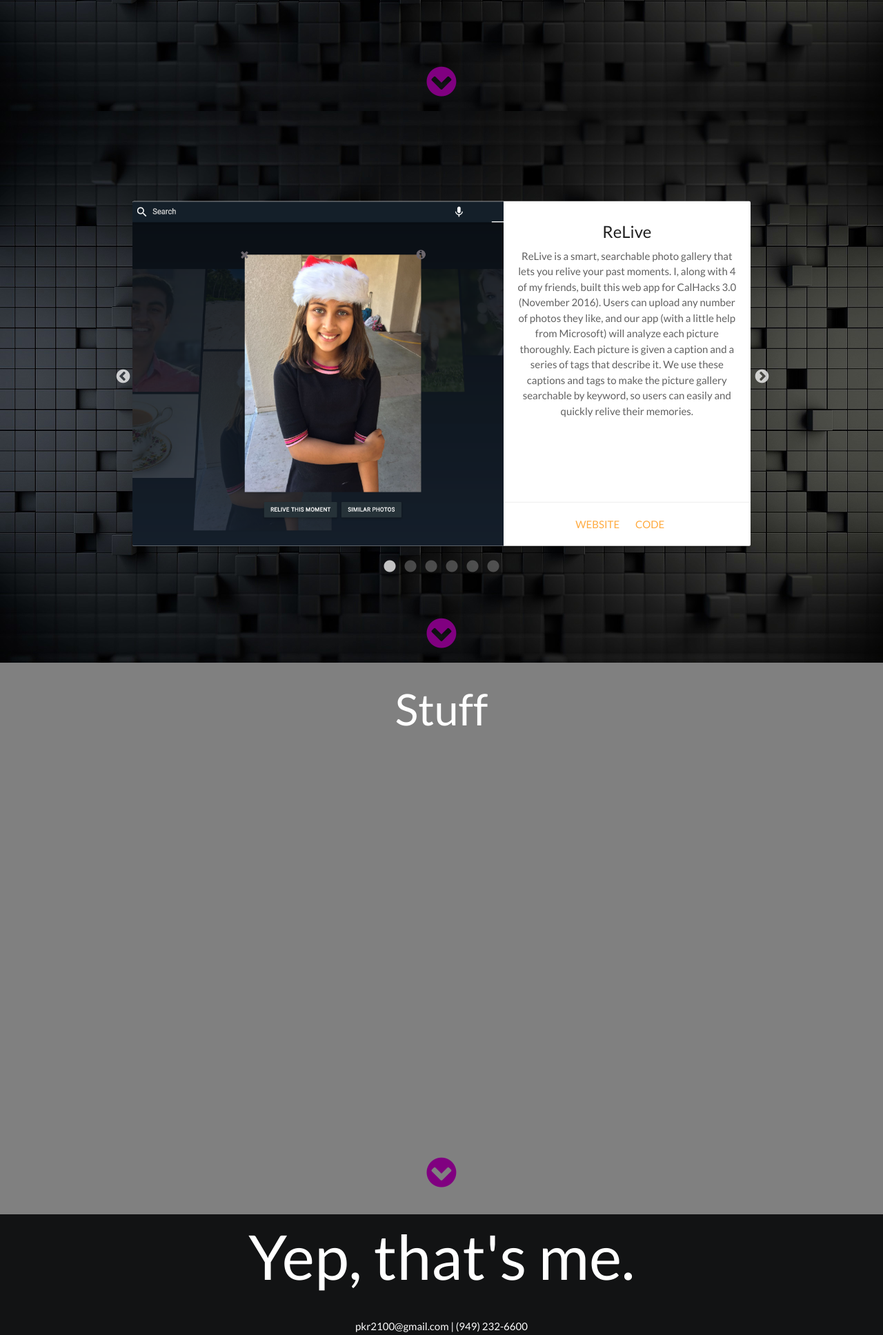
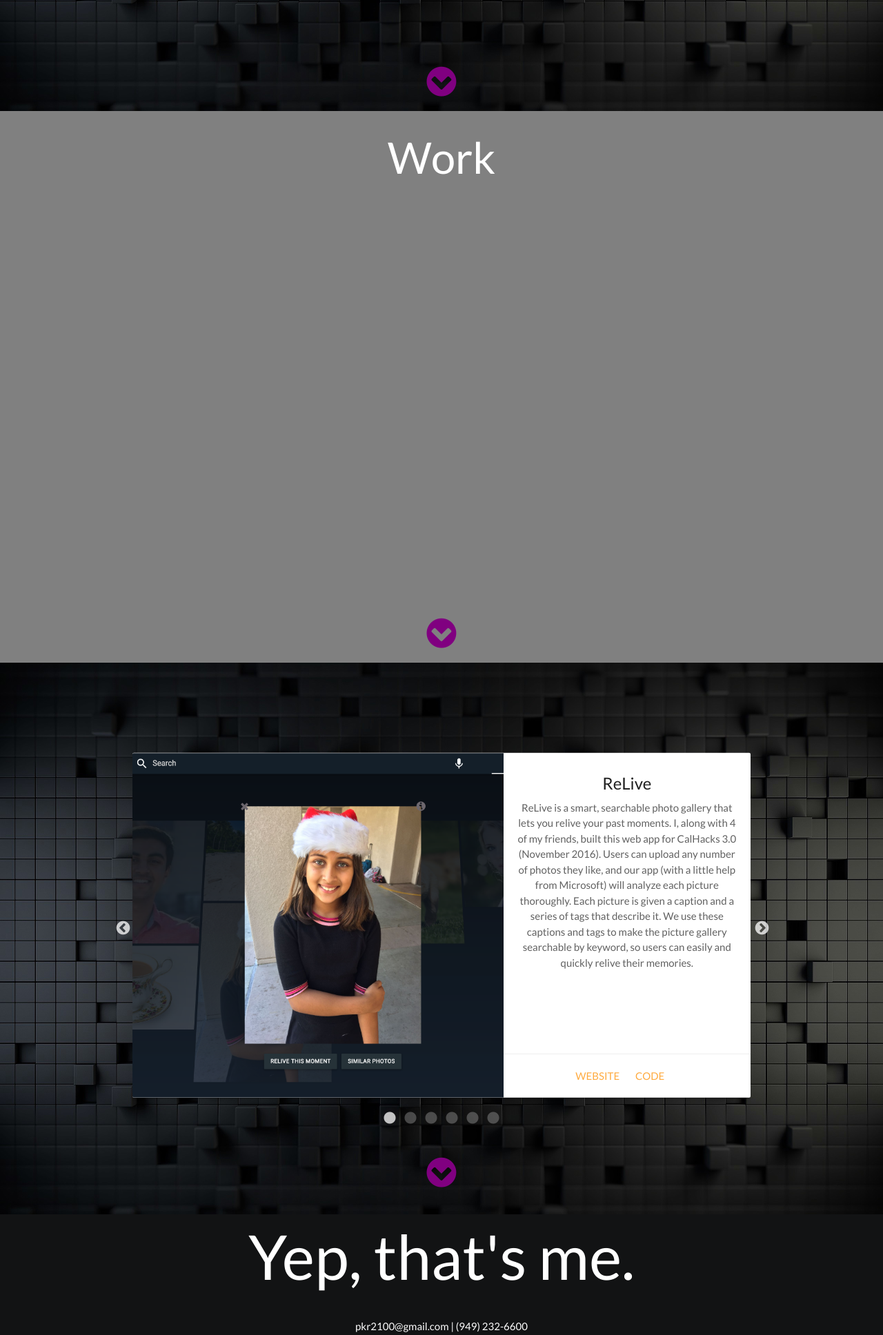
Before and after one commit to PranayJuneCS/Website, a PHP site: page / in a window 1280 px wide. Shown: the part 1439-3375 px from the top of the page at 69% size. Run offline with PHP 8.4, Linux system fonts and the light colour scheme; some libraries are stand-ins or nearby versions.

Commit message:
added a work page, made projects the screen before contact

```diff
--- a/css/projects-page.css
+++ b/css/projects-page.css
@@ -49,10 +49,6 @@
   transform: translateY(-50%);
 }
 
-.feedback-welcome {
-  cursor: pointer;
-}
-
 .project-slide, .card, .card-reveal, .container, .info-cards {
   -webkit-tap-highlight-color: rgba(255, 255, 255, 0);
 }
--- a/index.html
+++ b/index.html
@@ -70,7 +70,7 @@
 
     <div id="page-about" class="full-screen scrollspy">
       <div class="hover-menu"></div>
-      <a href="#page-projects" class="next-arrow tooltipped" data-position="right" data-delay="25" data-tooltip="My Projects">
+      <a href="#page-work" class="next-arrow tooltipped" data-position="right" data-delay="25" data-tooltip="My Work Experience">
         <i class="fa fa-chevron-circle-down"></i>
       </a>
 
@@ -179,9 +179,16 @@
       </div>
     </div>
 
+    <div id="page-work" class="full-screen scrollspy">
+      <h1>Work</h1>
+      <div class="hover-menu"></div>
+      <a href="#page-projects" class="next-arrow tooltipped" data-position="right" data-delay="25" data-tooltip="My Projects">
+        <i class="fa fa-chevron-circle-down"></i>
+      </a>
+    </div>
 
     <div id="page-projects" class="full-screen scrollspy">
-      <a href="#page-stuff" class="next-arrow tooltipped" data-position="right" data-delay="25" data-tooltip="My Stuff">
+      <a class="go-to-contact tooltipped" data-position="right" data-delay="25" data-tooltip="Contact Info">
         <i class="fa fa-chevron-circle-down"></i>
       </a>
       <div class="hover-menu"></div>
@@ -401,7 +408,7 @@
               <div class="card-stacked">
                 <div class="card-content">
                   <span class="card-title grey-text text-darken-4">Personal Website</span>
-                  <p class="grey-text text-darken-2">Hello! My name is... Okay I'm kidding. I created this website in December 2016 with the hopes of getting my name out there and improving my web development skills. You may have noticed that I chose an unconventional, magazine-like design, and that was intentional. Every scroll of the screen or swipe of the finger is a turn of a page in the magazine. Thanks for visiting, and <a class="feedback-welcome">any feedback is welcome!</a></p>
+                  <p class="grey-text text-darken-2">Hello! My name is... Okay I'm kidding. I created this website in December 2016 with the hopes of getting my name out there and improving my web development skills. You may have noticed that I chose an unconventional, magazine-like design, and that was intentional. Every scroll of the screen or swipe of the finger is a turn of a page in the magazine. Thanks for visiting, and any feedback is welcome!</p>
                 </div>
                 <div class="card-action">
                   <a target="_blank" href="http://github.com/PranayJuneCS/Website">Code</a>
@@ -420,7 +427,7 @@
               </div>
               <div class="card-reveal">
                 <span class="card-title grey-text text-darken-4">Personal Website<i class="material-icons right">close</i></span>
-                <p class="grey-text text-darken-2">Hello! My name is... Okay I'm kidding. I created this website in December 2016 with the hopes of getting my name out there and improving my web development skills. You may have noticed that I chose an unconventional, magazine-like design, and that was intentional. Every scroll of the screen or swipe of the finger is a turn of a page in the magazine. Thanks for visiting, and <a class="feedback-welcome">any feedback is welcome!</a></p>
+                <p class="grey-text text-darken-2">Hello! My name is... Okay I'm kidding. I created this website in December 2016 with the hopes of getting my name out there and improving my web development skills. You may have noticed that I chose an unconventional, magazine-like design, and that was intentional. Every scroll of the screen or swipe of the finger is a turn of a page in the magazine. Thanks for visiting, and any feedback is welcome!</p>
               </div>
             </div>
           </div>
@@ -430,14 +437,6 @@
 
     </div>
 
-
-    <div id="page-stuff" class="full-screen scrollspy">
-      <h1>Stuff</h1>
-      <a href="" class="go-to-contact tooltipped" data-position="right" data-delay="25" data-tooltip="Contact Info">
-        <i class="fa fa-chevron-circle-down"></i>
-      </a>
-      <div class="hover-menu"></div>
-    </div>
     <div id="page-contact" class="full-screen">
       <h1 id="yep">Yep, that's me.</h1>
       <p>pkr2100@gmail.com | (949) 232-6600</p>
@@ -474,8 +473,8 @@
         <a href="javascript:void(0)" class="closebtn">&times;</a>
         <a class="sidebar-link" href="#page-home">HOME</a>
         <a class="sidebar-link" href="#page-about">ABOUT</a>
+        <a class="sidebar-link" href="#page-work">WORK</a>
         <a class="sidebar-link" href="#page-projects">PROJECTS</a>
-        <a class="sidebar-link" href="#page-stuff">STUFF</a>
       </div>
       <div id="sidebar-info">
         <div id="connect-links">
--- a/scripts/index.js
+++ b/scripts/index.js
@@ -95,10 +95,10 @@ $(function() {
       case "ABOUT":
         index = 1;
         break;
-      case "PROJECTS":
+      case "WORK":
         index = 2;
         break;
-      case "STUFF":
+      case "PROJECTS":
         index = 3;
         break;
       default:
@@ -159,12 +159,6 @@ $(function() {
     e.preventDefault();
     $.scrollTo($("#page-contact"), 600);
     index += 1;
-  });
-
-  $(".feedback-welcome").click(function(e) {
-    e.preventDefault();
-    $.scrollTo($("#page-contact"), 600);
-    index += 2;
     $("#current-nav-page").text("");
   });
 
```
